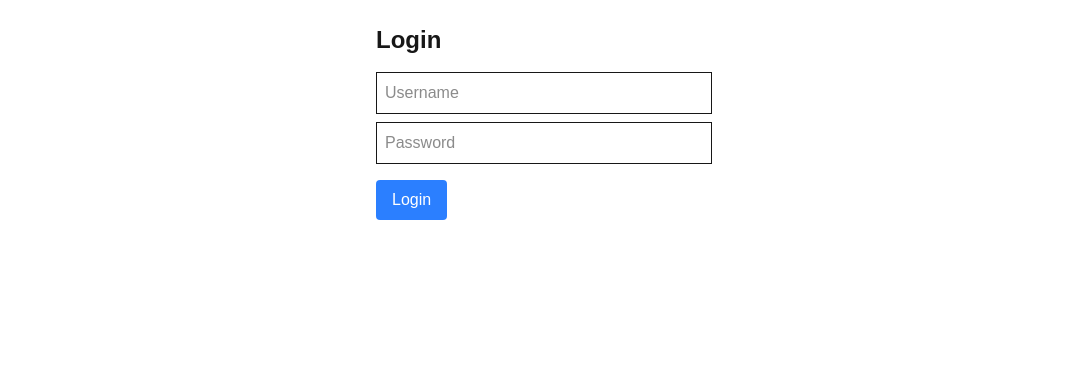
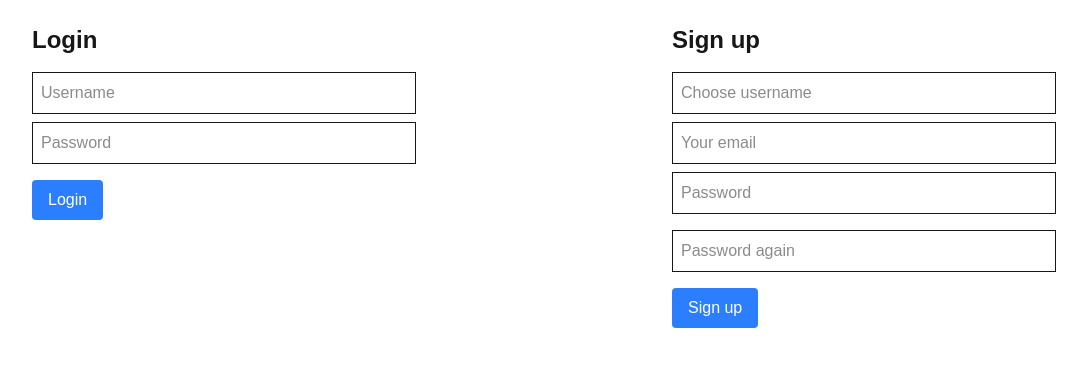
Before and after one commit to niskase/some, a Next.js app in the folder frontend/socialmedia/: page / in a window 1280 px wide. Shown: the top 366 px of the page, without its empty margins (96-1183 px from the left). Built offline with nearby package versions, Linux system fonts and the light colour scheme.

Commit message:
SOME-7: Registration form

```diff
--- a/frontend/socialmedia/src/app/components/login.tsx
+++ b/frontend/socialmedia/src/app/components/login.tsx
@@ -11,6 +11,12 @@ export default function LoginPage() {
 
   if (localStorage.getItem('access')) {
     router.push('/posts');
+  }
+
+  const goToRegister = async () => {
+
+    router.push('/register');
+
   }
 
   const handleLogin = async () => {
@@ -38,7 +44,7 @@ export default function LoginPage() {
   };
 
   return (
-    <div className="p-6 max-w-sm mx-auto">
+    <div className="pt-6 max-w-sm mx-auto">
       <h1 className="text-2xl font-bold mb-4">Login</h1>
       <input
         type="text"
--- a/frontend/socialmedia/src/app/components/register.tsx
+++ b/frontend/socialmedia/src/app/components/register.tsx
@@ -1,7 +1,78 @@
+'use client';
+
+import { useRouter } from 'next/navigation';
+import { useState } from "react";
+import api from '@/lib/api';
+
 export default function Register() {
-    return (
-      <div>
-        Register
-      </div>
-    );
+
+  const [username, setUsername] = useState('');
+  const [email, setEmail] = useState('');
+  const [password, setPassword] = useState('');
+  const [password2, setPassword2] = useState('');
+  const router = useRouter();
+
+  const handleRegister = async () => {
+
+    try {
+
+      const response = await api.post('http://localhost:8000/api/register/', {
+        username,
+        email,
+        password,
+        password2
+      });
+
+      setUsername("");
+      setEmail("");
+      setPassword("");
+      setPassword2("");
+
+      alert("Registration successful");
+
+    } catch (error) {
+      console.log("Error", error);
+      if (error.code === "ERR_BAD_REQUEST") {
+        alert(JSON.stringify(error.response.data));
+      }
+    }
+  };
+
+  return (
+    <div className="pt-6 max-w-sm mx-auto">
+      <h1 className="text-2xl font-bold mb-4">Sign up</h1>
+      <input
+        type="text"
+        placeholder="Choose username"
+        value={username}
+        onChange={(e) => setUsername(e.target.value)}
+        className="border p-2 w-full mb-2"
+      />
+      <input
+        type="email"
+        placeholder="Your email"
+        value={email}
+        onChange={(e) => setEmail(e.target.value)}
+        className="border p-2 w-full mb-2"
+      />
+      <input
+        type="password"
+        placeholder="Password"
+        value={password}
+        onChange={(e) => setPassword(e.target.value)}
+        className="border p-2 w-full mb-4"
+      />
+      <input
+        type="password"
+        placeholder="Password again"
+        value={password2}
+        onChange={(e) => setPassword2(e.target.value)}
+        className="border p-2 w-full mb-4"
+      />
+      <button onClick={handleRegister} className="bg-blue-500 text-white px-4 py-2 rounded">
+        Sign up
+      </button>
+    </div>
+  );
+
   }
--- a/frontend/socialmedia/src/app/page.tsx
+++ b/frontend/socialmedia/src/app/page.tsx
@@ -1,9 +1,13 @@
 import Login from "./components/login";
+import Register from "./components/register";
 
 export default function Home() {
   return (
     <main>
-      <Login></Login>
+      <div className="grid grid-cols-2">
+        <Login></Login>
+        <Register></Register>
+      </div>
     </main>
   );
 }
```
